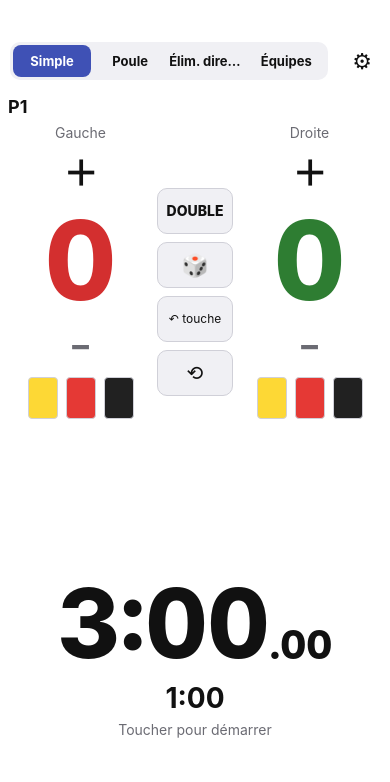
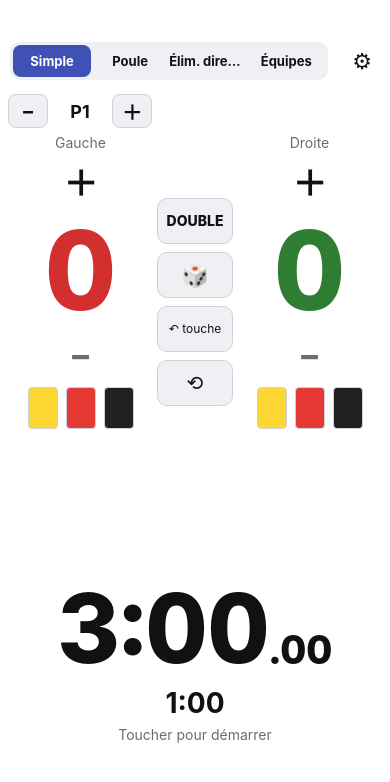
Before and after one commit to Raph-F-Raph/arbitrage-escrime, a React Native app: screen / in a window 390 px wide. Shown: the top 782 px of the page. Built offline with nearby package versions, Linux system fonts and the light colour scheme.

Commit message:
Boutons − / + pour changer de période à la main
Co-Authored-By: Claude Sonnet 5.5 <noreply@anthropic.com>
Claude-Session: https://claude.ai/code/session_01MsJZeuQsHx97qZyEnnxWbE

```diff
--- a/src/matchLogic.ts
+++ b/src/matchLogic.ts
@@ -37,6 +37,7 @@ export type Action =
   | { type: 'UNDO_CARD'; side: Side }
   | { type: 'UNDO_TOUCH' }
   | { type: 'SKIP_BREAK' }
+  | { type: 'SET_PERIOD'; delta: 1 | -1 }
   | { type: 'DRAW'; side: Side }
   | { type: 'START_DECISIVE'; side: Side };
 
@@ -207,6 +208,24 @@ export function reducer(s: MatchState, a: Action): MatchState {
     case 'STOP':
       return s.phase === 'running' ? { ...s, phase: 'paused' } : s;
 
+    case 'SET_PERIOD': {
+      // Changement manuel de période (chrono arrêté). En mode Simple, pas de limite de périodes.
+      if (s.phase === 'running' || s.phase === 'ended' || s.phase === 'tie') return s;
+      const max = s.cfg.autoEnd ? s.cfg.periods - 1 : Infinity;
+      const p = Math.min(max, Math.max(0, s.period + a.delta));
+      if (p === s.period) return s;
+      return {
+        ...s,
+        period: p,
+        phase: 'idle',
+        remainingMs: periodStart(s.cfg),
+        passivityMs: PASSIVITY_MS,
+        decisive: false,
+        decisiveMinute: false,
+        message: `Période ${p + 1}`,
+      };
+    }
+
     case 'SKIP_BREAK':
       if (s.phase !== 'break') return s;
       return {
--- a/src/screens/MatchScreen.tsx
+++ b/src/screens/MatchScreen.tsx
@@ -148,9 +148,28 @@ export default function MatchScreen(p: Props) {
   return (
     <View style={[styles.root, { backgroundColor: colors.bg }]}>
       <View style={styles.top}>
-        <Text style={{ color: colors.text, fontSize: 18, fontWeight: '700' }}>
-          {s.cfg.periods > 1 ? `${s.cfg.team ? 'R' : 'P'}${s.period + 1}/${s.cfg.periods}` : 'P1'}
-        </Text>
+        <View style={{ flexDirection: 'row', alignItems: 'center' }}>
+          <Pressable
+            onPress={() => dispatch({ type: 'SET_PERIOD', delta: -1 })}
+            style={[styles.periodBtn, { backgroundColor: colors.surface, borderColor: colors.border }]}
+            accessibilityLabel="Période précédente"
+          >
+            <Text style={{ color: colors.text, fontSize: 20, fontWeight: '700' }}>−</Text>
+          </Pressable>
+          <Text style={{ color: colors.text, fontSize: 18, fontWeight: '700', minWidth: 64, textAlign: 'center' }}>
+            {(() => {
+              const total = Math.max(s.cfg.periods, s.period + 1);
+              return total > 1 ? `${s.cfg.team ? 'R' : 'P'}${s.period + 1}/${total}` : 'P1';
+            })()}
+          </Text>
+          <Pressable
+            onPress={() => dispatch({ type: 'SET_PERIOD', delta: 1 })}
+            style={[styles.periodBtn, { backgroundColor: colors.surface, borderColor: colors.border }]}
+            accessibilityLabel="Période suivante"
+          >
+            <Text style={{ color: colors.text, fontSize: 20, fontWeight: '700' }}>＋</Text>
+          </Pressable>
+        </View>
         {s.decisive || s.decisiveMinute ? (
           <Text style={{ color: colors.accent, fontWeight: '700' }}>TOUCHE DÉCISIVE</Text>
         ) : null}
@@ -303,6 +322,7 @@ export default function MatchScreen(p: Props) {
 const styles = StyleSheet.create({
   root: { flex: 1, paddingHorizontal: 8 },
   top: { flexDirection: 'row', justifyContent: 'space-between', alignItems: 'center', paddingVertical: 6, minHeight: 36 },
+  periodBtn: { width: 40, height: 34, borderRadius: 8, borderWidth: 1, alignItems: 'center', justifyContent: 'center' },
   scoreRow: { flexDirection: 'row', justifyContent: 'space-between' },
   side: { flex: 1, alignItems: 'center' },
   center: { width: 84, alignItems: 'center', justifyContent: 'center', gap: 8 },
```
